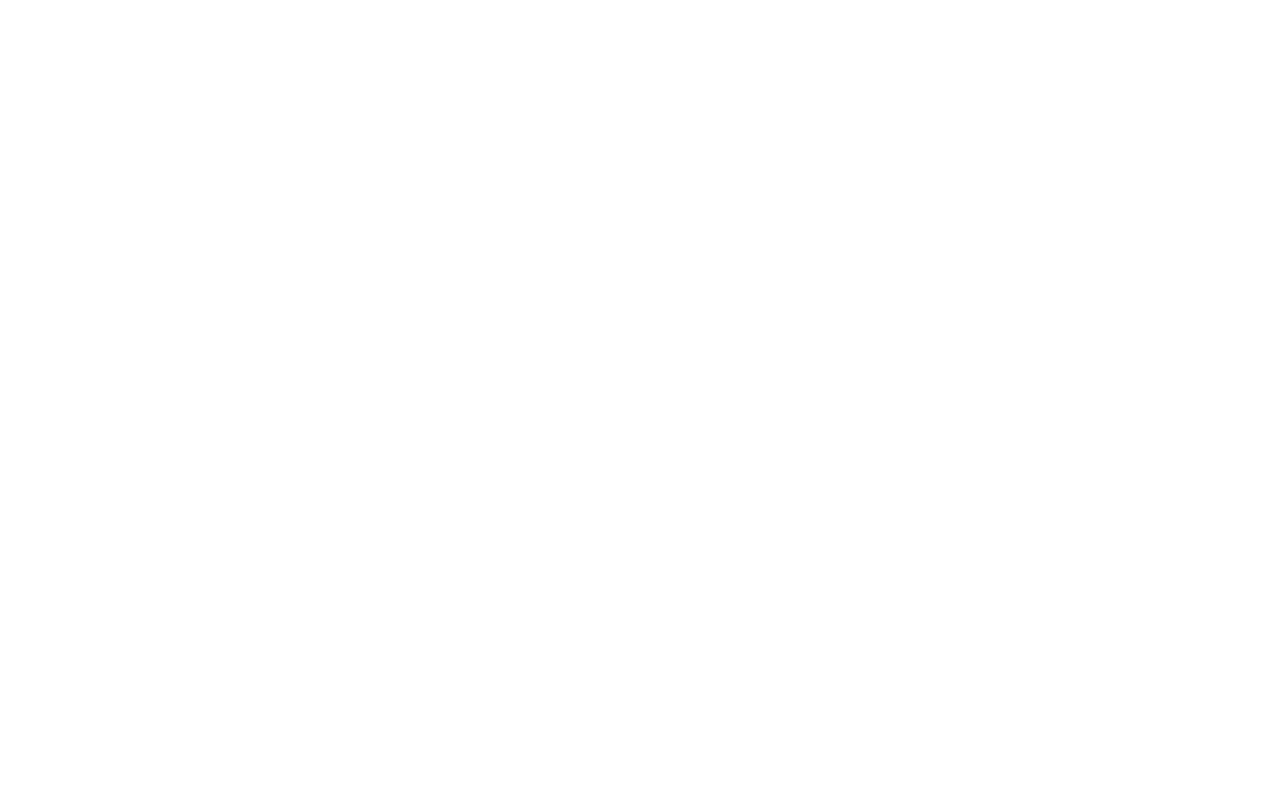
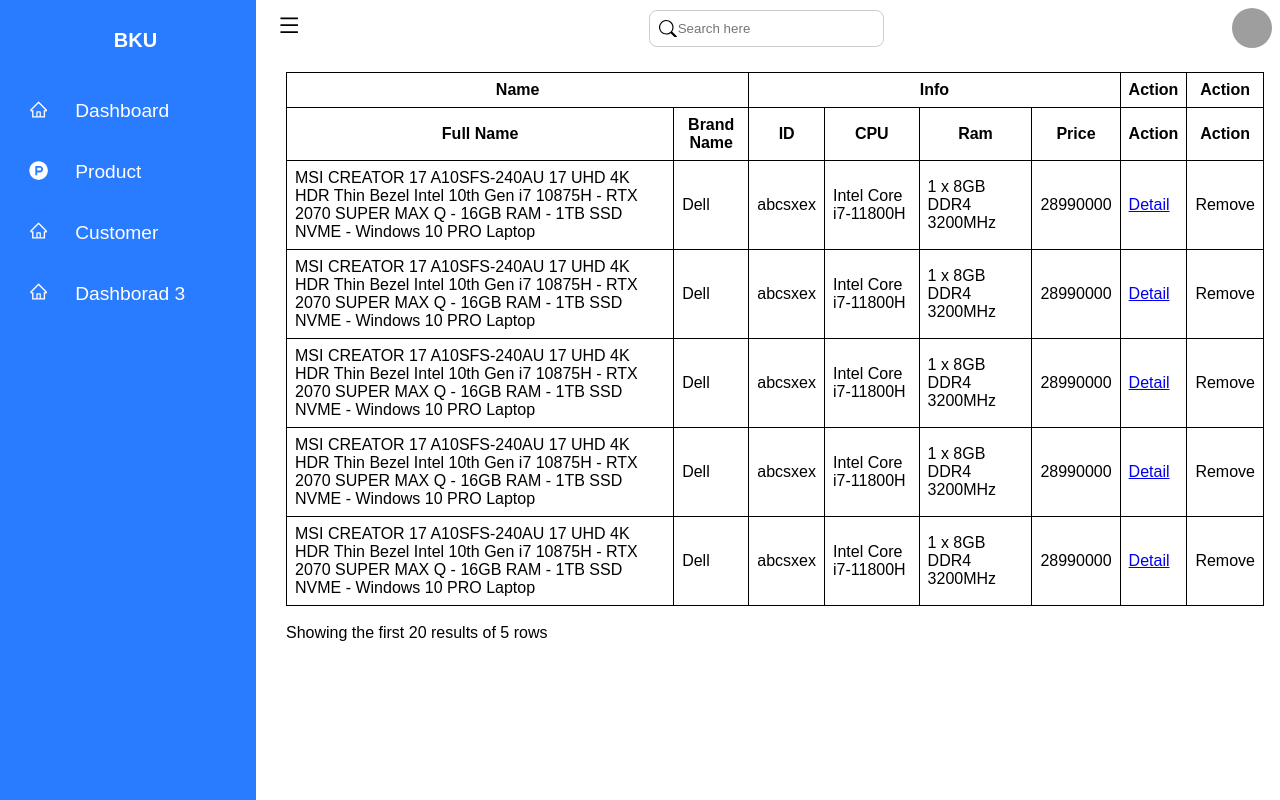
Before and after one commit to ctbinh/ecommerce, a React (Create React App) app: page /admin/product in a window 1280 px wide. Before the commit this address had no page. Built offline with nearby package versions, Linux system fonts and the light colour scheme; grey boxes are pictures that could not be loaded; the HTML template or start-up script is replaced by a standard one.

Commit message:
gan xong detail

```diff
--- a/src/Admin/components/Home.jsx
+++ b/src/Admin/components/Home.jsx
@@ -9,14 +9,18 @@
   const [toogleNav, setToogleNav] = useState(true);
   const width = window.innerWidth;
   return (
-    <Wraper>
-      <Navigation toogleNav={width > 700 ? !toogleNav : true} />
-      <Main width={toogleNav ? "270px" : "100px"}>
-        <Header setToogleNav={setToogleNav} />
-        <CardBox />
-        <MainContent />
-      </Main>
-    </Wraper>
+    // <Wraper>
+    //   <Navigation toogleNav={width > 700 ? !toogleNav : true} />
+    //   <Main width={toogleNav ? "270px" : "100px"}>
+    //     <Header setToogleNav={setToogleNav} />
+    //     <CardBox />
+    //     <MainContent />
+    //   </Main>
+    // </Wraper>
+    <>
+      <CardBox />
+      <MainContent />
+    </>
   );
 };
 
--- a/src/Admin/components/Navigation.jsx
+++ b/src/Admin/components/Navigation.jsx
@@ -1,6 +1,8 @@
 import React, { useState } from "react";
 import styled from "styled-components";
+import { useNavigate } from "react-router-dom";
 import { AiOutlineHome, AiOutlineMenu } from "react-icons/ai";
+import { FaProductHunt } from "react-icons/fa";
 import {
   Container,
   Header,
@@ -13,6 +15,7 @@
 } from "./style.jsx";
 
 const Navigation = ({ toogleNav, setIdOnClick }) => {
+  const navigate = useNavigate();
   return (
     <Container toogle={!toogleNav}>
       <Header>
@@ -25,23 +28,23 @@
       </Header>
 
       <List>
-        <Item onClick={() => setIdOnClick(0)}>
+        <Item onClick={() => navigate("./")}>
           <Icon>
             <AiOutlineHome />
           </Icon>
-          <Title>Dashboard 0</Title>
+          <Title>Dashboard</Title>
         </Item>
-        <Item onClick={() => setIdOnClick(1)}>
+        <Item onClick={() => navigate("product")}>
           <Icon>
-            <AiOutlineHome />
+            <FaProductHunt />
           </Icon>
-          <Title>Sản phẩm </Title>
+          <Title>Product</Title>
         </Item>
         <Item onClick={() => setIdOnClick(2)}>
           <Icon>
             <AiOutlineHome />
           </Icon>
-          <Title>Dashborad 2</Title>
+          <Title>Customer</Title>
         </Item>
         <Item onClick={() => setIdOnClick(3)}>
           <Icon>
--- a/src/Admin/components/products/Detail.jsx
+++ b/src/Admin/components/products/Detail.jsx
@@ -1,7 +1,80 @@
 import React from "react";
-
+import styled from "styled-components";
+const Wrap = styled.div`
+  display: flex;
+  justify-content: center;
+  gap: 20px;
+  width: 100%;
+  padding: 10px 20px;
+`;
+const Container = styled.div`
+  width: 100%;
+`;
+const Img = styled.img`
+  object-fit: cover;
+  width: 100%;
+`;
+const TextContainer = styled.div`
+  display: flex;
+  background-color: #e3e5ec;
+  border: 1px solid #ccc;
+  padding: 10px;
+`;
+const Label = styled.label`
+  min-width: 100px;
+`;
+const Span = styled.span`
+  color: #8d95b4;
+`;
 const Detail = () => {
-  return <h1>Detail</h1>;
+  return (
+    <Wrap>
+      <Container>
+        <TextContainer>
+          <Label>ID</Label>
+          <Span>abcsxex</Span>
+        </TextContainer>
+        <TextContainer>
+          <Label>Name</Label>
+          <Span>Laptop LG Gram 2021 14ZD90P-G.AX51A5</Span>
+        </TextContainer>
+        <TextContainer>
+          <Label>Brand name</Label>
+          <Span>Dell</Span>
+        </TextContainer>
+        <TextContainer>
+          <Label>CPU</Label>
+          <Span>Intel Core i5-1135G7 2.4GHz up to 4.2GHz 8MB</Span>
+        </TextContainer>
+        <TextContainer>
+          <Label>RAM</Label>
+          <Span>8GB (4GBx2) LPDDR4X 4266MHz (Onboard)</Span>
+        </TextContainer>
+        <TextContainer>
+          <Label>GPU</Label>
+          <Span>Intel Iris Xe Graphics</Span>
+        </TextContainer>
+        <TextContainer>
+          <Label>OS</Label>
+          <Span>FreeDos</Span>
+        </TextContainer>
+        <TextContainer>
+          <Label>Display</Label>
+          <Span>14 WUXGA (1920x1200), 16:10, IPS, DCI-P3 99%</Span>
+        </TextContainer>
+        <TextContainer>
+          <Label>Size</Label>
+          <Span>313.4 x 215.2 x 16.8 mm</Span>
+        </TextContainer>
+      </Container>
+      <Container>
+        <Img
+          src="https://images.fpt.shop/unsafe/filters:quality(90)/fptshop.com.vn/uploads/images/tin-tuc/133670/Originals/acer-nitro-5-an515-55-1(1).jpg"
+          alt=""
+        />
+      </Container>
+    </Wrap>
+  );
 };
 
 export default Detail;
--- a/src/Admin/components/products/TableExport.jsx
+++ b/src/Admin/components/products/TableExport.jsx
@@ -87,7 +87,7 @@
                   );
                 })}
                 <td>
-                  <Link to={`../product?id=${row.cells[2].value}`}>Detail</Link>
+                  <Link to={`detail?id=${row.cells[2].value}`}>Detail</Link>
                 </td>
                 <td>Remove</td>
               </tr>
--- a/src/Admin/index.jsx
+++ b/src/Admin/index.jsx
@@ -16,20 +16,21 @@
         toogleNav={width > 700 ? !toogleNav : true}
         setIdOnClick={setIdOnClick}
       />
+
       <Main width={toogleNav ? "270px" : "100px"}>
-        {idOnClick === 0 && (
+        <Header setToogleNav={setToogleNav} />
+        <Outlet />
+        {/* {idOnClick === 0 && (
           <>
-            <Header setToogleNav={setToogleNav} />
             <CardBox />
             <MainContent />
           </>
         )}
         {idOnClick === 1 && (
           <>
-            <Header setToogleNav={setToogleNav} isProduct={true} />
             <Product />
           </>
-        )}
+        )} */}
       </Main>
     </Wraper>
   );
--- a/src/App.js
+++ b/src/App.js
@@ -8,6 +8,7 @@
 import Login from "./Admin/components/Login";
 import Header from "./components/Header";
 import Product from "./Admin/components/products/index";
+import Detail from "./Admin/components/products/Detail";
 
 function App() {
   return (
@@ -15,9 +16,10 @@
       <BrowserRouter>
         <Routes>
           <Route path="admin/login" element={<Login />} />
+          {/* <Route path="admin/product" element={<Detail />} /> */}
           <Route path="admin" element={<Admin />}>
-            {/* <Route path="login" element={<Login />} /> */}
-            {/* <Route path="product" element={<Product />} /> */}
+            <Route path="product" element={<Product />} />
+            <Route path="product/detail" element={<Detail />} />
             <Route path="" element={<HomeAdmin />} />
           </Route>
           <Route path="/" element={<Home />} />
```
